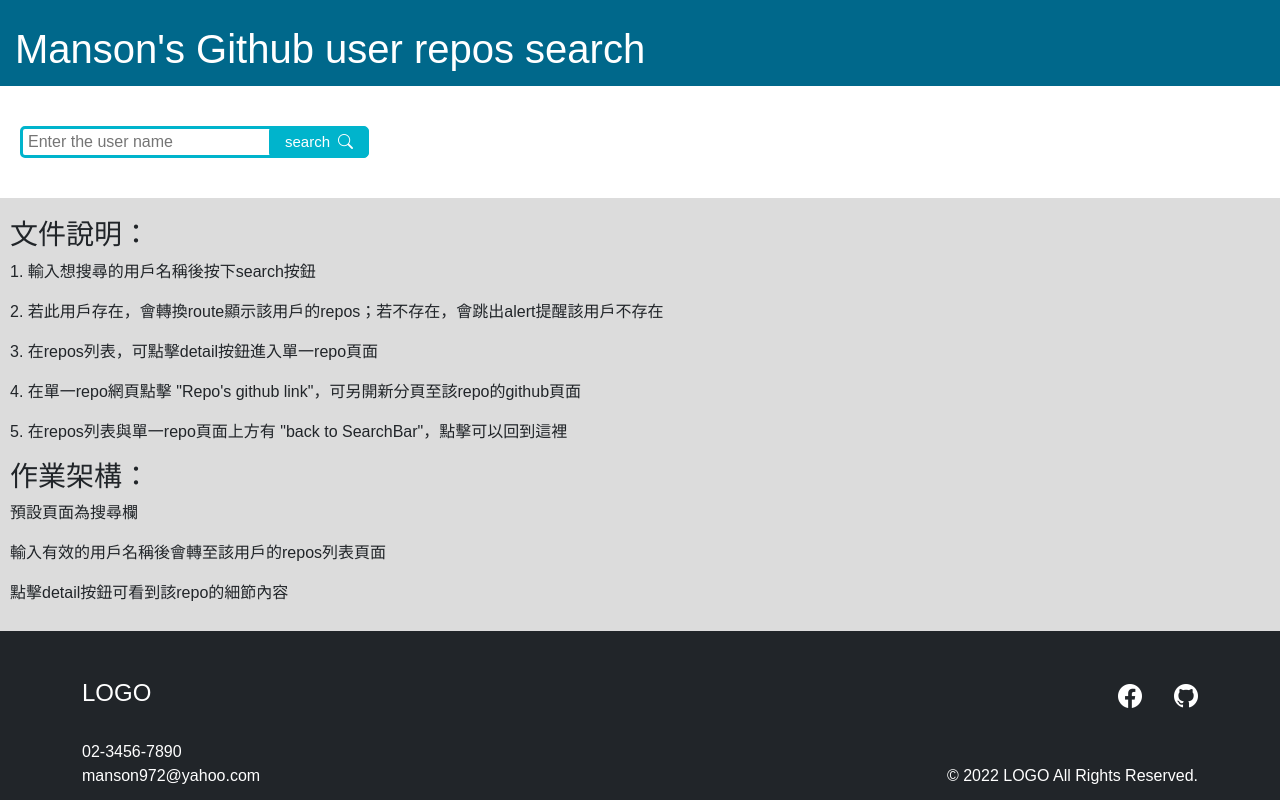
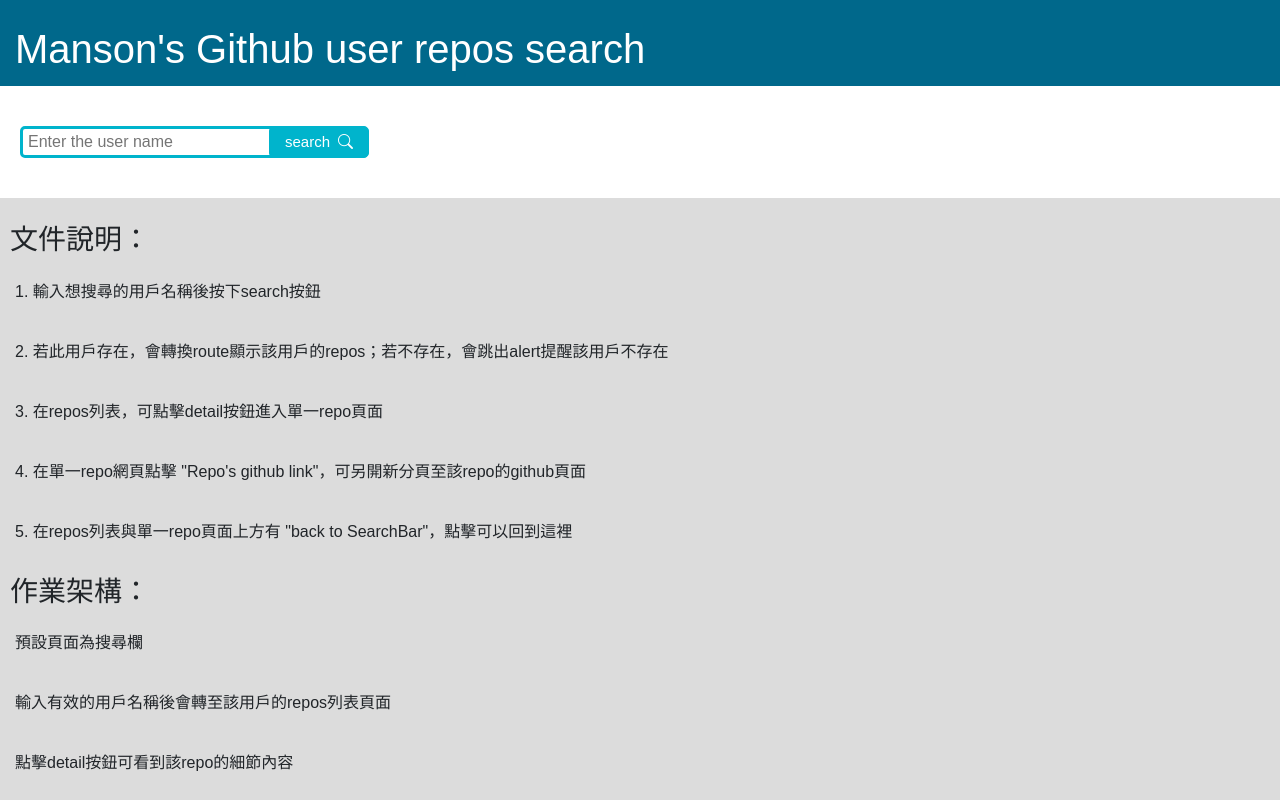
Before and after one commit to 70928manson/react-github-api-pratice, a React (Create React App) app: page / in a window 1280 px wide. Shown: the top 800 px of the page. Built offline with nearby package versions, Linux system fonts and the light colour scheme.

Commit message:
update code

```diff
--- a/src/App.css
+++ b/src/App.css
@@ -66,6 +66,14 @@ url(https://fonts.googleapis.com/css?family=Open+Sans);
   padding-top: 20px;
 }
 
+.home h3 {
+  padding: 5px 0;
+}
+
+.home p {
+  padding: 10px 5px;
+}
+
 /*repos*/
 .resultList {
   background-color: #dbd4d4e0;
--- a/src/App.js
+++ b/src/App.js
@@ -8,7 +8,7 @@ import { useRoutes } from "react-router-dom";
 import Repo from "./components/Repo";
 
 //className動態綁定
-//header searchBat result footer
+//header searchBar result(repos) repo footer
 
 function NoMatch() {
   return <p>NoMatch</p>
--- a/src/components/Footer.jsx
+++ b/src/components/Footer.jsx
@@ -1,5 +1,6 @@
 import React from "react";
 
+//bootstrap 5 Vue-food-footer
 const Footer = () => {
     return <div className="bg-dark py-5">
     <div className="container">
@@ -7,7 +8,7 @@ const Footer = () => {
         <p className="text-white h4">LOGO</p>
         <ul className="d-flex list-unstyled mb-0 h4">
           <li><a href="https://www.facebook.com/john.manson.988/" className="text-white mx-3" target="_blank"><i className="bi bi-facebook"></i></a></li>
-          {/* <li><a href="#" className="text-white mx-3" target="_blank"><i className="fab fa-instagram"></i></a></li> */}
+          {/* <li><a href="#" className="text-white mx-3" target="_blank"><i class="bi bi-instagram"></i></a></li> */}
           <li><a href="https://github.com/70928manson" className="text-white ms-3" target="_blank"><i className="bi bi-github"></i></a></li>
         </ul>
       </div>
--- a/src/components/Home.jsx
+++ b/src/components/Home.jsx
@@ -13,7 +13,6 @@ function Home() {
             <p>預設頁面為搜尋欄</p>
             <p>輸入有效的用戶名稱後會轉至該用戶的repos列表頁面</p>
             <p>點擊detail按鈕可看到該repo的細節內容</p>
-
         </div>
     )
 }
--- a/src/components/Repo.jsx
+++ b/src/components/Repo.jsx
@@ -47,5 +47,4 @@ const Repo = () => {
     </div>
 };
 
-//export 'useEffect' (imported as 'useEffect') was not found in 'react-router-dom'
 export default Repo;
--- a/src/components/Results.jsx
+++ b/src/components/Results.jsx
@@ -19,28 +19,22 @@ const Results = () => {
   const getRepos = async () => {
     try {
       //await -> 確保這個執行完下面才繼續執行
-      const result = await axios.get(`https://api.github.com/users/${username}/repos?page=${page}&per_page=10`);
+      //const result = await axios.get(`https://api.github.com/users/${username}/repos?page=${page}&per_page=10`);
 
-      // await axios.get(`https://api.github.com/users/${username}/repos?page=${page}&per_page=10`)
-      //   .then((res) => {
-      //     const tenMoreRepos = [];
-      //     res.data.forEach((data) => tenMoreRepos.push(data))
-      //     setRepos((repos) => [...repos, ...tenMoreRepos]);
-      //     page += 1;
-      //     window.addEventListener('scroll', handleScroll);
-      //   })
-      //   .catch((err) => {
-      //     console.log(err);
-      //     alert('此用戶名稱不存在')
-      //   })
-
-      const tenMoreRepos = [];
-      result.data.forEach((data) => tenMoreRepos.push(data))
-      setRepos((repos) => [...repos, ...tenMoreRepos]);
+      await axios.get(`https://api.github.com/users/${username}/repos?page=${page}&per_page=10`)
+        .then((res) => {
+          const tenMoreRepos = [];
+          res.data.forEach((data) => tenMoreRepos.push(data))
+          setRepos((repos) => [...repos, ...tenMoreRepos]);
+          page += 1;
+          window.addEventListener('scroll', handleScroll);
+        })
+        .catch((err) => {
+          console.log(err);
+          alert('此用戶名稱不存在')
+        })
       //console.log('results: ' ,result);
       //console.log('item (repos): ' ,repos);
-      page += 1;
-      window.addEventListener('scroll', handleScroll);
     }catch(err){
         console.log(err);
     }
@@ -64,7 +58,7 @@ const Results = () => {
       repos.length !==0 ? (
       repos.map((item, index) =>
           <div
-              key= {index + item.id}  //只有item.id會發生兩個div擁有相同id的情況，解決辦法為加上index(這是好方法嘛)
+              key= {index + item.id}  //只有item.id會發生兩個div擁有相同id的情況，解決辦法為加上index
               className="resultList">
                 <div>
                 第 {index+1+i} 個 <br />
```
